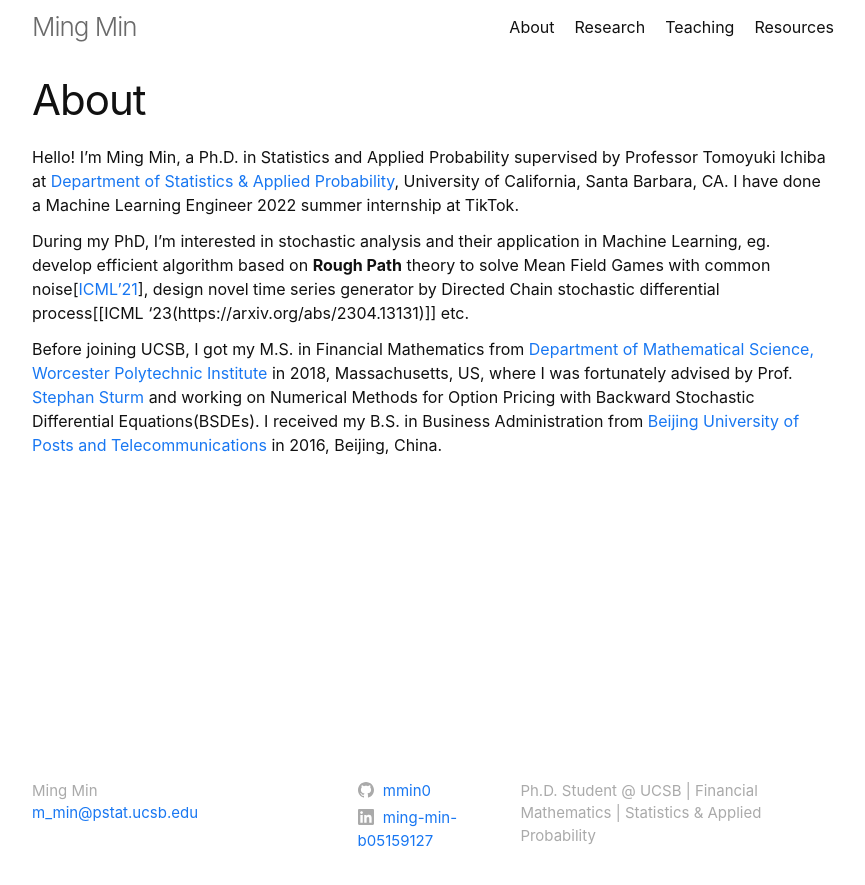
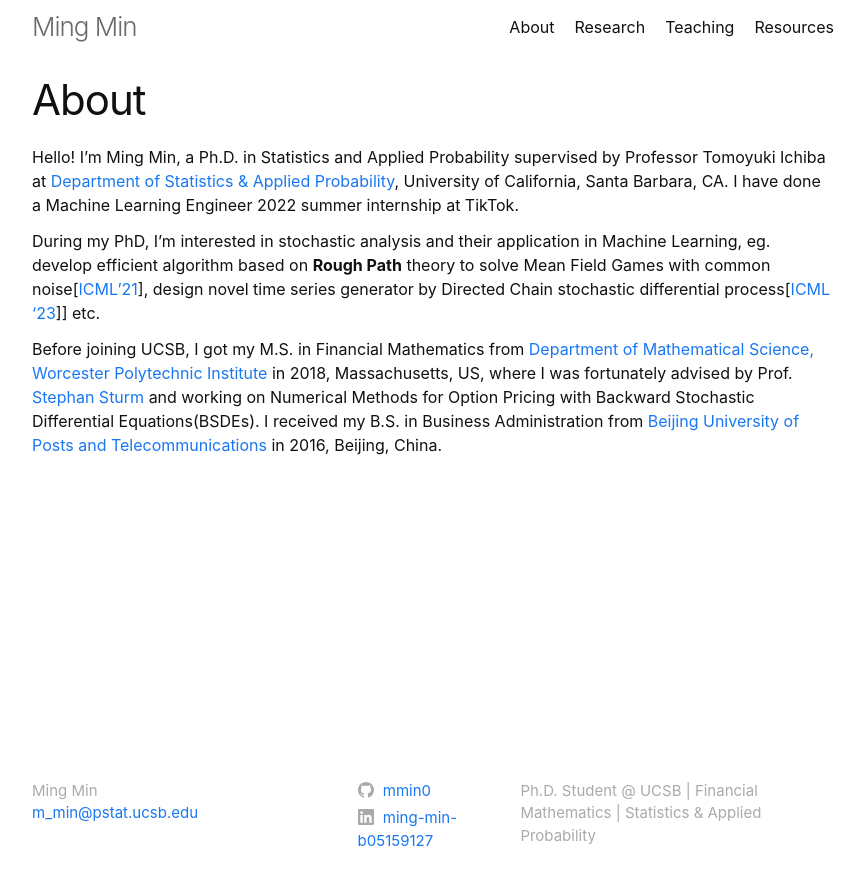
Before and after one commit to mmin0/mmin0.github.io, a Jekyll site: the page built from index.md, in a window 1280 px wide. Shown: the top 885 px of the page, without its empty margins (207-1072 px from the left). Built offline with Jekyll 4.4.1, drawn with Linux system fonts in a browser that asks for light colours.

Commit message:
Update index.md

```diff
--- a/index.md
+++ b/index.md
@@ -5,6 +5,6 @@ title: About
 
 Hello! I’m Ming Min, a Ph.D. in Statistics and Applied Probability supervised by Professor Tomoyuki Ichiba at [Department of Statistics & Applied Probability](http://www.pstat.ucsb.edu), University of California, Santa Barbara, CA. I have done a Machine Learning Engineer 2022 summer internship at TikTok.
 
-During my PhD, I'm interested in stochastic analysis and their application in Machine Learning, eg. develop efficient algorithm based on **Rough Path** theory to solve Mean Field Games with common noise\[[ICML'21](http://proceedings.mlr.press/v139/min21a.html)\], design novel time series generator by Directed Chain stochastic differential process\[[ICML '23(https://arxiv.org/abs/2304.13131)]\] etc. <!-- For more details, please check my [CV](cv-2021.pdf). -->
+During my PhD, I'm interested in stochastic analysis and their application in Machine Learning, eg. develop efficient algorithm based on **Rough Path** theory to solve Mean Field Games with common noise\[[ICML'21](http://proceedings.mlr.press/v139/min21a.html)\], design novel time series generator by Directed Chain stochastic differential process\[[ICML '23](https://arxiv.org/abs/2304.13131)]\] etc. <!-- For more details, please check my [CV](cv-2021.pdf). -->
 
 Before joining UCSB, I got my M.S. in Financial Mathematics from [Department of Mathematical Science, Worcester Polytechnic Institute](https://www.wpi.edu/academics/departments/mathematical-sciences) in 2018, Massachusetts, US, where I was fortunately advised by Prof. [Stephan Sturm](http://users.wpi.edu/~ssturm/) and working on Numerical Methods for Option Pricing with Backward Stochastic Differential Equations(BSDEs). I received my B.S. in Business Administration from [Beijing University of Posts and Telecommunications](https://english.bupt.edu.cn) in 2016, Beijing, China.
```
